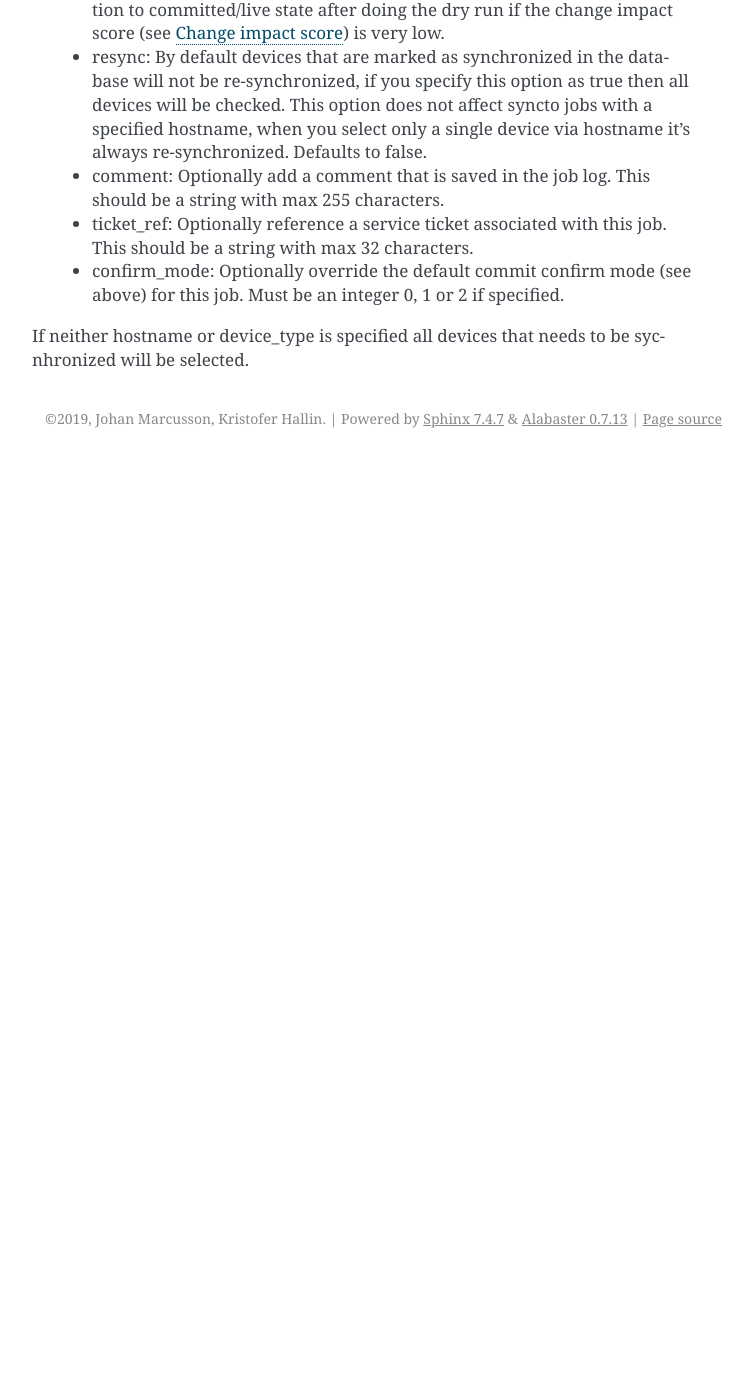
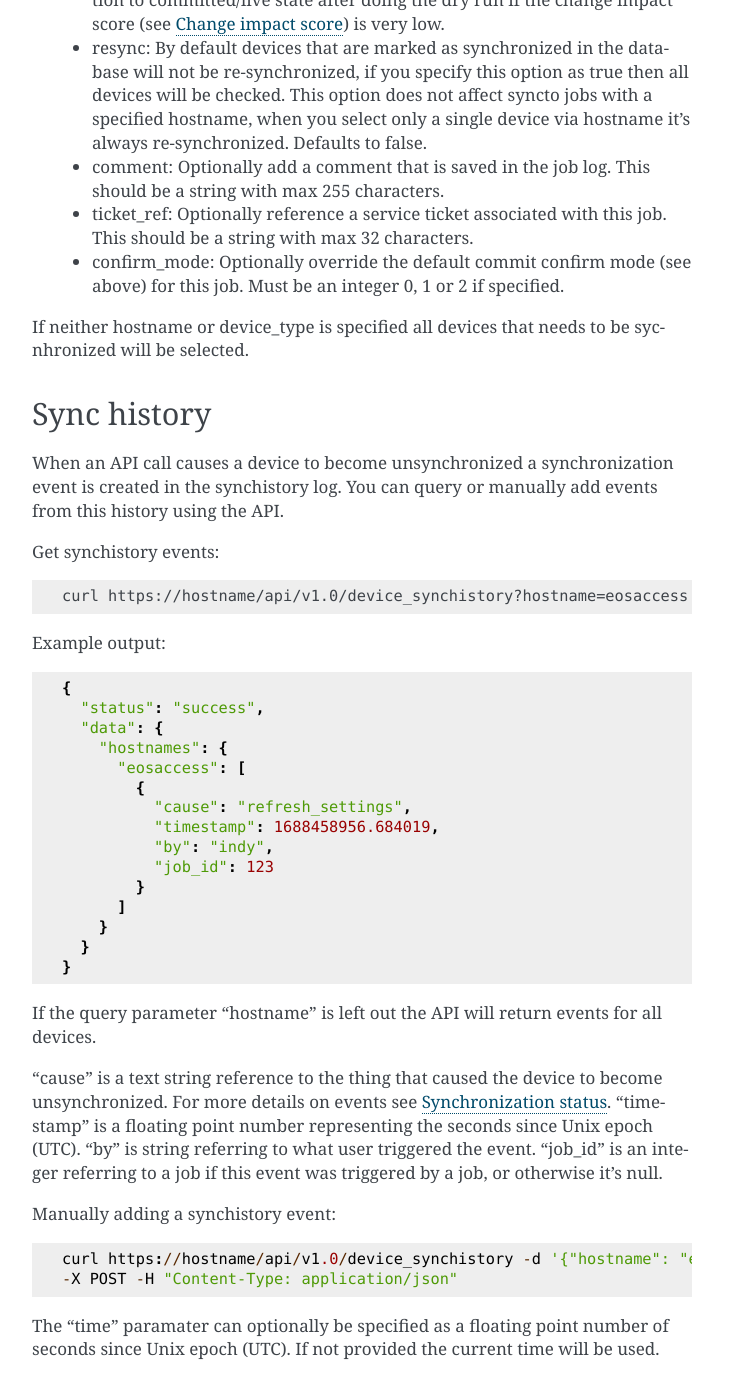
Before and after one commit to SUNET/cnaas-nms, a Sphinx documentation site: the page built from docs/apiref/syncto.rst, in a window 1280 px wide and 1400 px high, scrolled down 1669 px. Shown: the whole window, without its empty margins (388-1140 px from the left). Built offline with Sphinx 7.4.7, drawn with Linux system fonts in a browser that asks for light colours; before the commit the page ends 2127 px from its top, so only the background shows below that; some of the changed text lies outside the part shown.

Commit message:
Add more unittests and docs for synchistory events

```diff
--- a/docs/apiref/syncto.rst
+++ b/docs/apiref/syncto.rst
@@ -43,7 +43,8 @@ version it's supported and enabled by default using mode 1.
 
 .. _commit_confirm_modes:
 
-Commit confirm modes:
+**Commit confirm modes:**
+
  - 0 = No confirm commit (default up to version 1.4)
  - 1 = Commit is immediately confirmed for each device when that device is configured
    (default from version 1.5)
@@ -83,3 +83,54 @@ Arguments:
 
 If neither hostname or device_type is specified all devices that needs to be sycnhronized
 will be selected.
+
+Sync history
+------------
+
+When an API call causes a device to become unsynchronized a synchronization event is created
+in the synchistory log. You can query or manually add events from this history using the API.
+
+Get synchistory events:
+
+::
+
+   curl https://hostname/api/v1.0/device_synchistory?hostname=eosaccess
+
+Example output:
+
+::
+
+   {
+     "status": "success",
+     "data": {
+       "hostnames": {
+         "eosaccess": [
+           {
+             "cause": "refresh_settings",
+             "timestamp": 1688458956.684019,
+             "by": "indy",
+             "job_id": 123
+           }
+         ]
+       }
+     }
+   }
+
+If the query parameter "hostname" is left out the API will return events for
+all devices.
+
+"cause" is a text string reference to the thing that caused the device to become
+unsynchronized. For more details on events see :ref:`sync_status_tutorial`.
+"timestamp" is a floating point number representing the seconds since Unix epoch (UTC).
+"by" is string referring to what user triggered the event. "job_id" is an integer
+referring to a job if this event was triggered by a job, or otherwise it's null.
+
+Manually adding a synchistory event:
+
+::
+
+   curl https://hostname/api/v1.0/device_synchistory -d '{"hostname": "eosaccess", "cause": "oob", "by": "indy"}'
+   -X POST -H "Content-Type: application/json"
+
+The "time" paramater can optionally be specified as a floating point number of seconds
+since Unix epoch (UTC). If not provided the current time will be used.
```
Also changed, not shown: other parts of docs/apiref/syncto.rst (+1 -2 lines), 2 other files.
